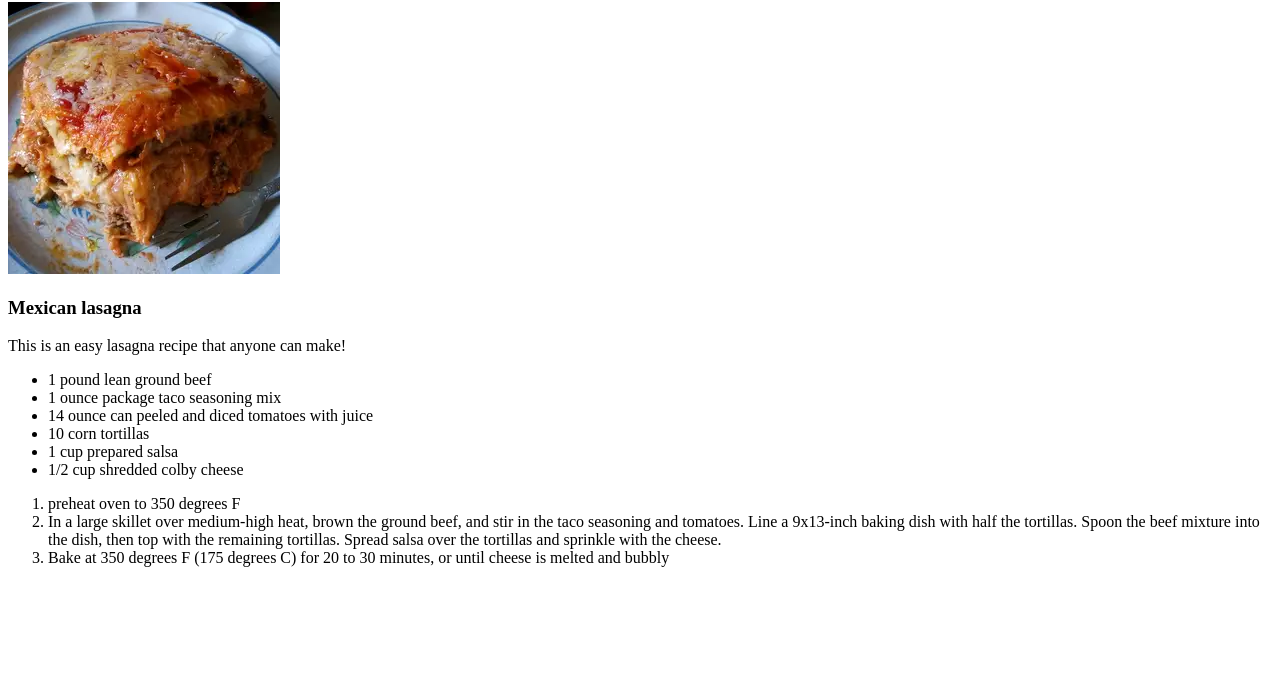
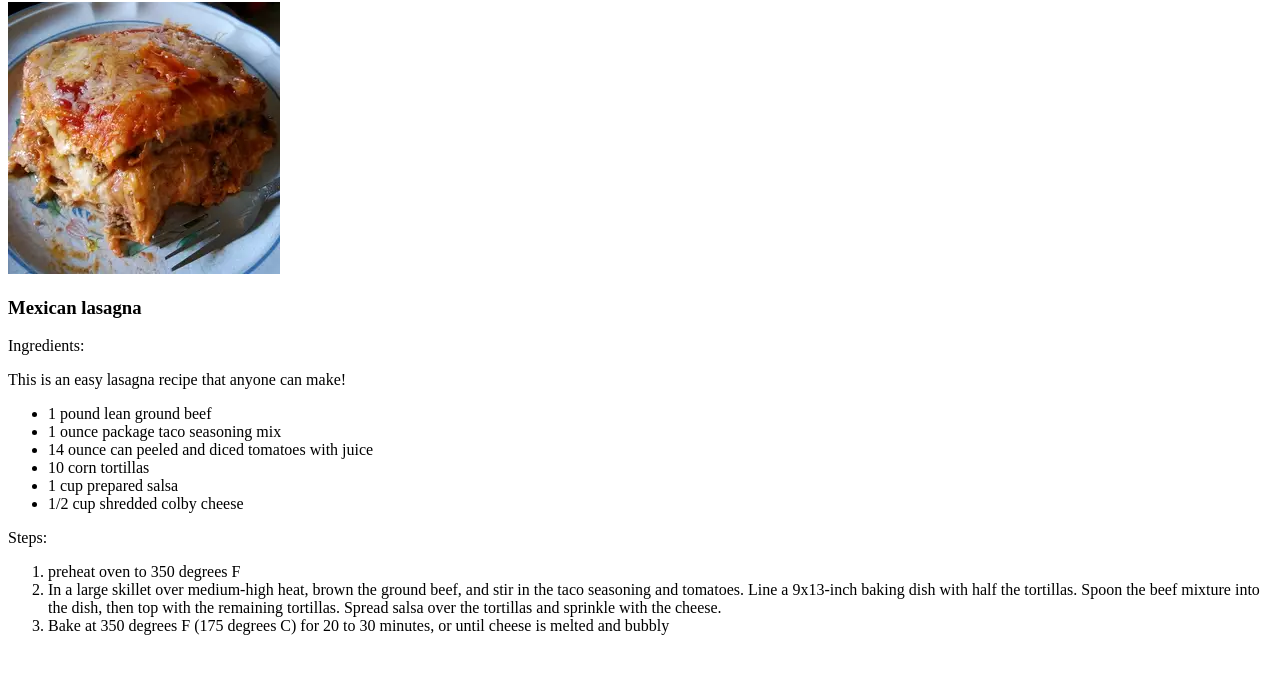
Before and after one commit to benzainz/odin-recipes, a plain HTML site: page recipes/lasagna.html in a window 1280 px wide. Shown: the part 78-752 px from the top of the page. Drawn offline with Linux system fonts and the light colour scheme.

Commit message:
Add new links on index.html, add new paragraphs on lasagna.html

```diff
--- a/recipes/lasagna.html
+++ b/recipes/lasagna.html
@@ -2,12 +2,13 @@
 <html lang="en" dir="ltr">
   <head>
     <meta charset="utf-8">
-    <title>My first Web page</title>
+    <title>Lasagna</title>
   </head>
   <body>
     <h1>Lasagna recipe</h1>
       <img src="../images/lasagnapicture.jpg" alt="lasagnaPicture" >
       <h3>Mexican lasagna</h3>
+      <p>Ingredients:</p>
       <p>This is an easy lasagna recipe that anyone can make!</p>
       <ul>
         <li>1 pound lean ground beef</li>
@@ -17,6 +18,7 @@
         <li>1 cup prepared salsa</li>
         <li>1/2 cup shredded colby cheese</li>
       </ul>
+      <p>Steps:</p>
       <ol>
         <li>preheat oven to 350 degrees F</li>
         <li>In a large skillet over medium-high heat, brown the ground beef,
```
Also changed, not shown: index.html (+6 -0 lines).
